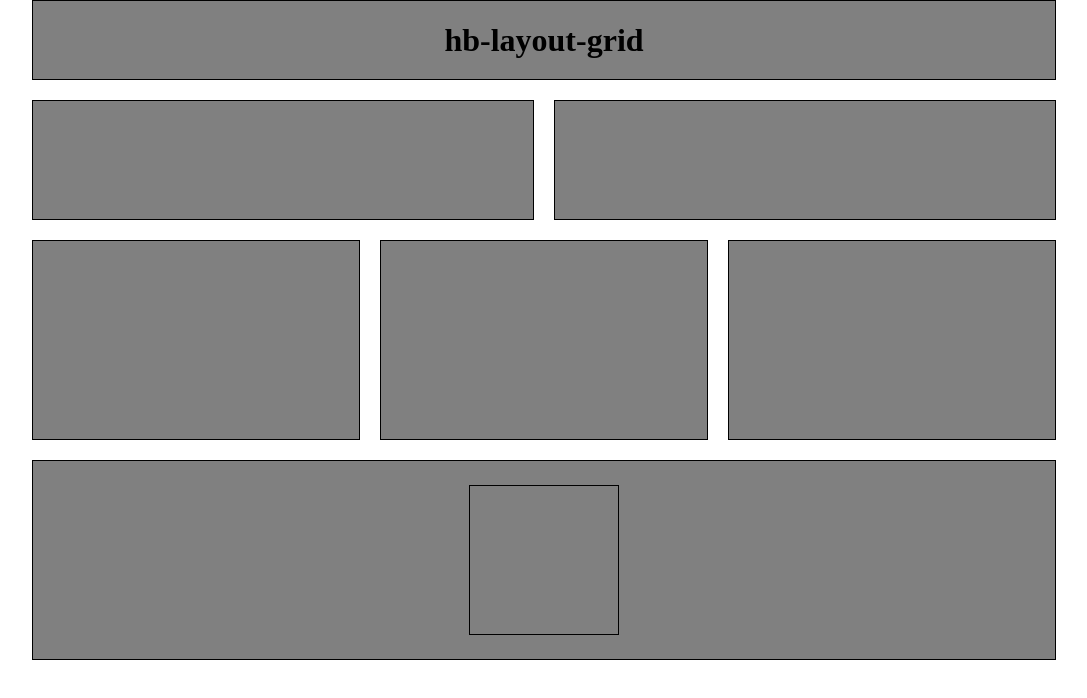
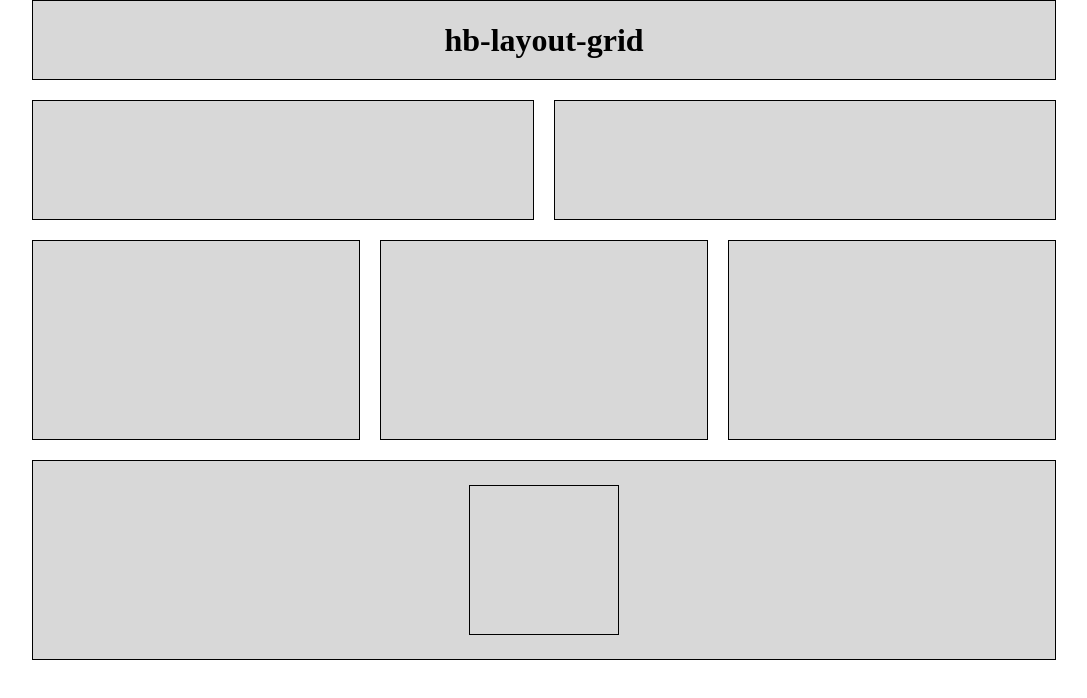
Before and after one commit to williamegomez/hb-layout-grid, a plain HTML site: page index.html in a window 1280 px wide. Shown: the whole page, without its empty margins (96-1183 px from the left). Drawn offline with Linux system fonts and the light colour scheme.

Commit message:
Finalizado

```diff
--- a/css/styles.css
+++ b/css/styles.css
@@ -15,7 +15,7 @@
   }
 
   .navigationbar {
-      background-color: gray;
+      background-color: #D8D8D8;
       top: 0;
       width: 100%;
       position: fixed;
@@ -29,7 +29,7 @@
   }
 
   .footer {
-      background-color: gray;
+      background-color: #D8D8D8;
       width: 100%;
       height: 200px;
       border: 1px;
@@ -45,7 +45,7 @@
       border: 1px;
       border-style: solid;
       height: 100%;
-      background-color: gray;
+      background-color: #D8D8D8;
   }
 
   .lhalf{
@@ -61,7 +61,7 @@
       border: 1px;
       border-style: solid;
       height: 100%;
-      background-color: gray;
+      background-color: #D8D8D8;
   }
 
   .lthird{
@@ -79,7 +79,7 @@
   .square{
       width: 150px;
       height: 150px;
-      background-color: gray;
+      background-color: #D8D8D8;
       border: 1px;
       border-style: solid;
   }
@@ -114,13 +114,3 @@
           grid-area:  5 / 1 / 6  / 2;
       }
   }
-
-  /* (1920x1080) Full HD Display */
-  @media  screen and (max-width: 720px) {
-      /* insert styles here */
-  }
-
-  /* (1600x900) HD+ Display */
-  @media  screen and (max-width: 1024px) {
-      /* insert styles here */
-  }
```
